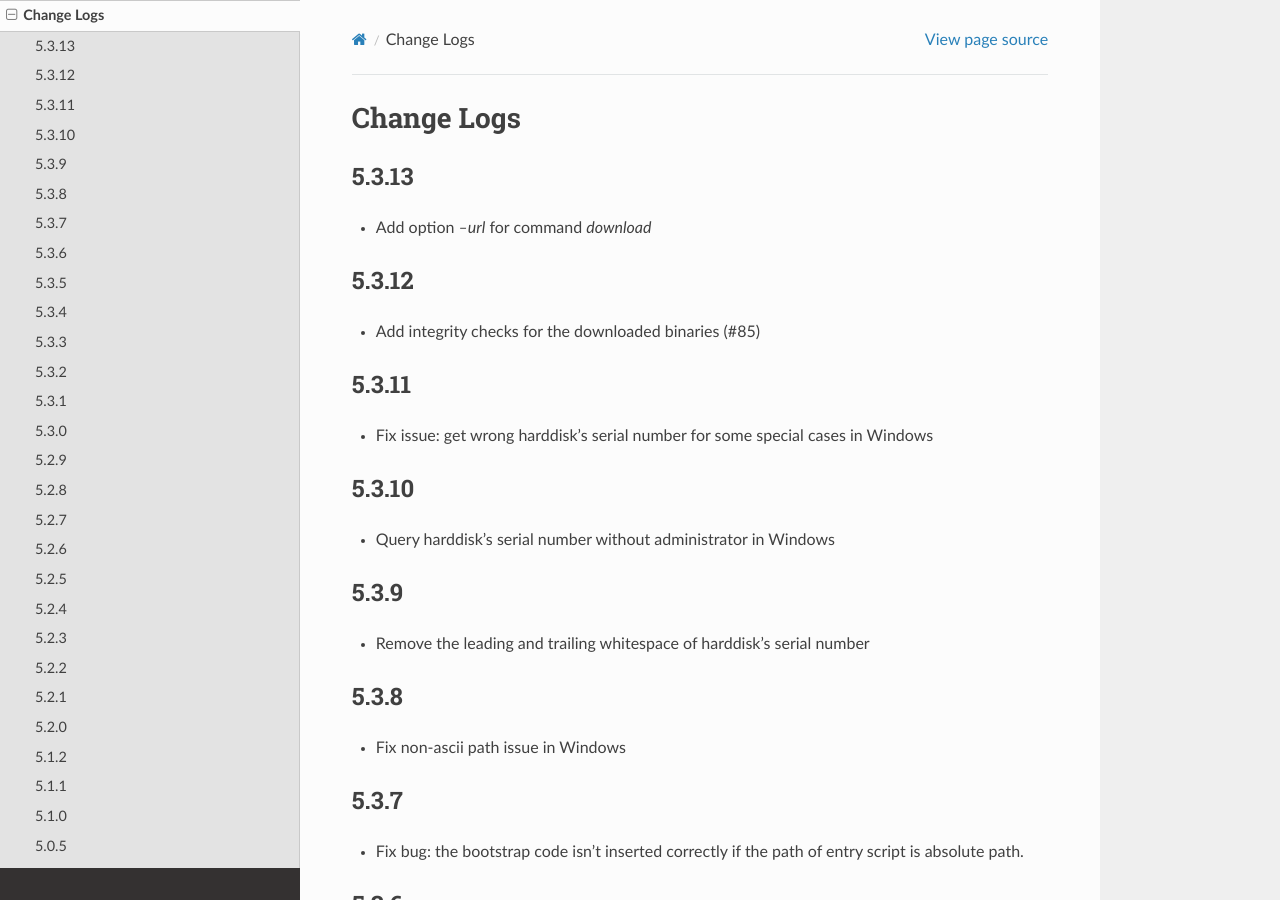
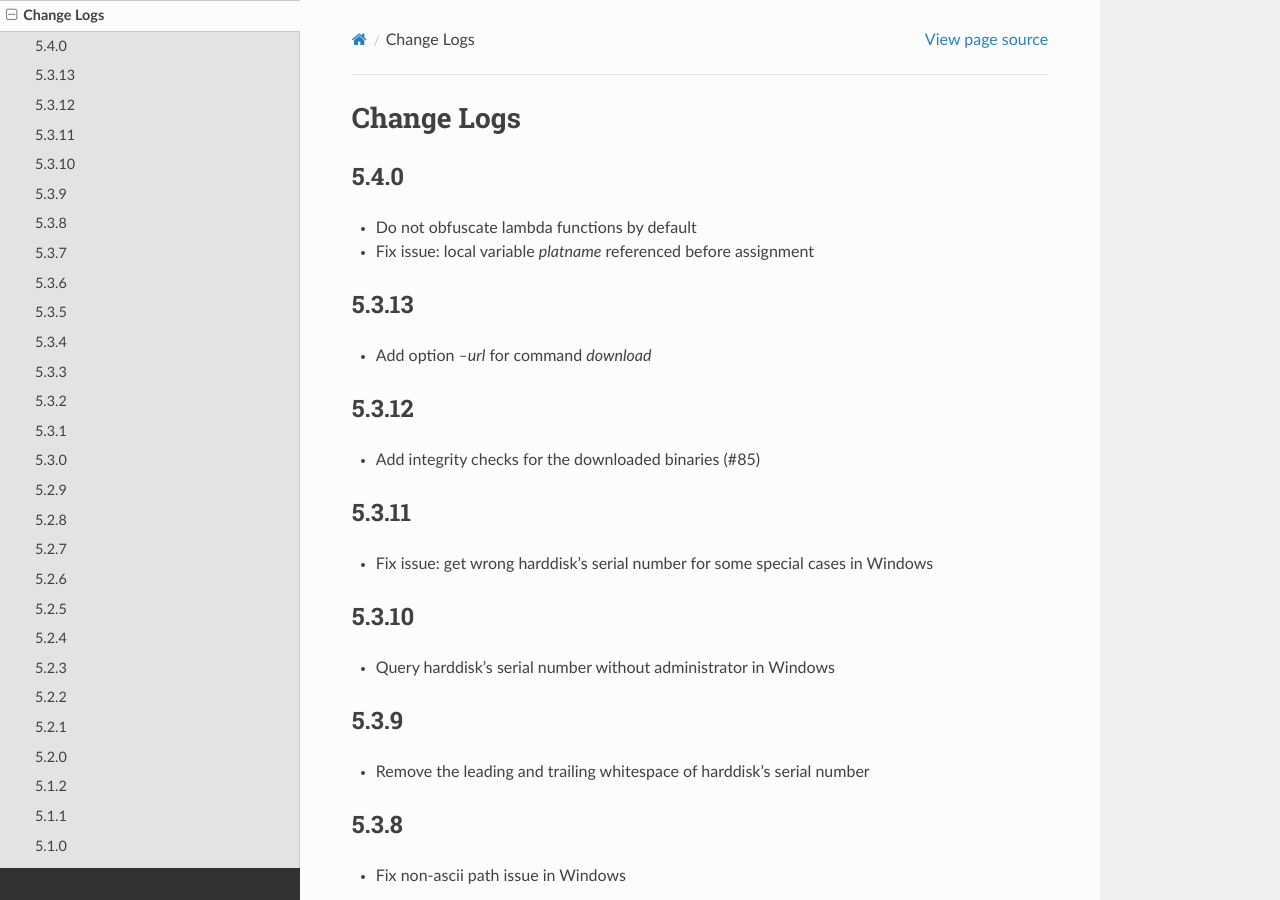
Before and after one commit to dashingsoft/pyarmor, a Sphinx documentation site: the page built from docs/change-logs.rst, in a window 1280 px wide and 900 px high. Built offline with Sphinx 7.4.7 and the Read the Docs theme 2.0.0, drawn with Linux system fonts in a browser that asks for light colours.

Commit message:
Add change logs

```diff
--- a/docs/change-logs.rst
+++ b/docs/change-logs.rst
@@ -2,6 +2,11 @@
 
 Change Logs
 ===========
+
+5.4.0
+-----
+* Do not obfuscate lambda functions by default
+* Fix issue: local variable `platname` referenced before assignment
 
 5.3.13
 ------
```
